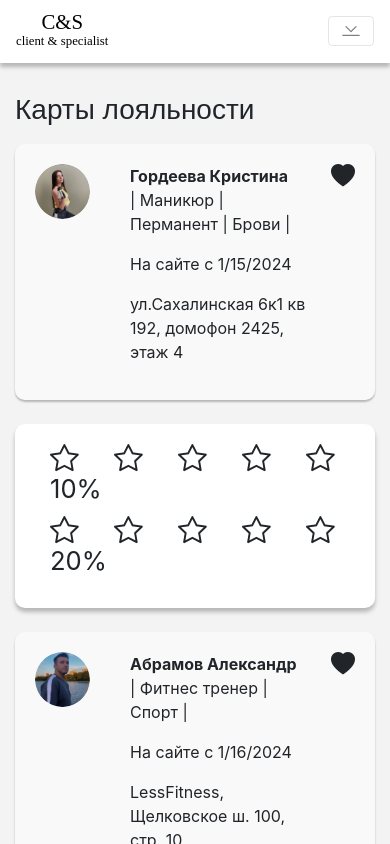
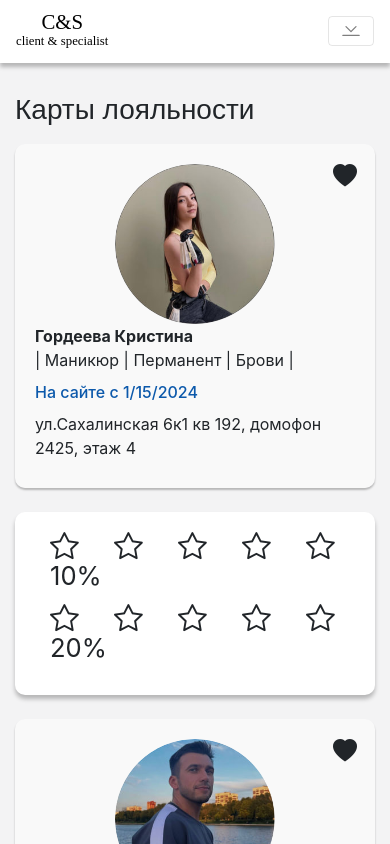
Before and after one commit to AnigalHub/SignUpForServices, a Vue app: page /client/MyCards in a window 390 px wide. Shown: the top 844 px of the page. Built offline with nearby package versions, Linux system fonts and the light colour scheme; a web font is replaced by a local one; what v-mask would draw is missing.

Commit message:
добавлены одинаковые отступы и цвета

```diff
--- a/src/App.vue
+++ b/src/App.vue
@@ -131,7 +131,7 @@
   }
   .time {
     font-size: 2.2rem;
-    margin-bottom: 0;
+    margin-bottom: 0 !important;
   }
   .personCard {
     background: var(--backgroundDiv);
@@ -281,6 +281,10 @@
       border: 1.8px solid var(--borderColorButton);
     }
   }
+  .registTime{
+    font-weight: 500;
+    color: #0c59ab;
+  }
   @media (min-width: 1200px){
    .container{
      max-width: 1110px !important;
@@ -292,14 +296,29 @@
    }
   }
   @media (max-width: 768px){
-   .personCard{
+    p{
+      margin-bottom: .5rem !important;
+    }
+    .formArea{
+      .grid-container{
+        float: none !important;
+        img{
+          margin: 0 auto;
+          display: block;
+        }
+      }
+    }
+   .personCard,.cardPerson{
      flex-direction: column;
+     position: relative;
      i{
        position: absolute !important;
-       left: 78% !important;
+       right: 5% !important;
      }
      .col,.col-3,.col-2{
        max-width: 100%;
+       padding-right: 0;
+       padding-left: 0;
      }
      .img_specialist{
        border-radius: 50%;
@@ -308,5 +327,8 @@
        display: block;
      }
    }
+    .entry{
+      width: 100% !important;
+    }
   }
 </style>
--- a/src/components/PersonCard.vue
+++ b/src/components/PersonCard.vue
@@ -18,7 +18,7 @@
               {{ category }} |
             </span>
                     </p>
-                    <p>На сайте с {{ new Date(value.date).toLocaleDateString() }}</p>
+                    <p class="registTime">На сайте с {{ new Date(value.date).toLocaleDateString() }}</p>
                     <p>{{ value.address }}</p>
                 </b-col>
                 <b-col
--- a/src/pages/client/Entry.vue
+++ b/src/pages/client/Entry.vue
@@ -65,12 +65,15 @@
         padding: 20px;
         width: 49%;
         margin-right: 2%;
+        margin-bottom: 1rem;
         float: left;
         box-shadow: var(--shadow);
-        margin-bottom: 2%;
     }
     .entry:nth-child(2) {
         margin-right: 0;
         width: 49%;
     }
+    .entry:last-child{
+        margin-bottom: 1.5rem;
+    }
 </style>
```
